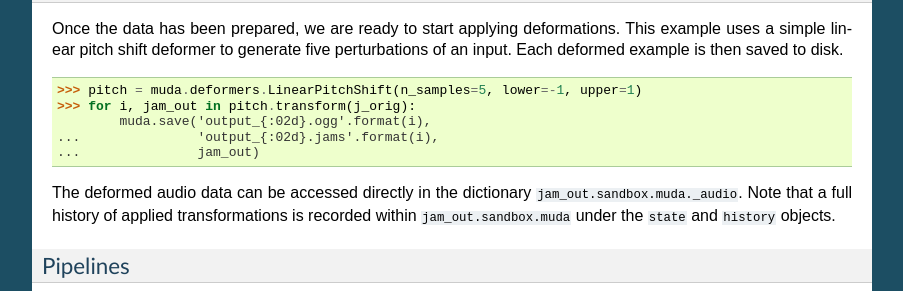
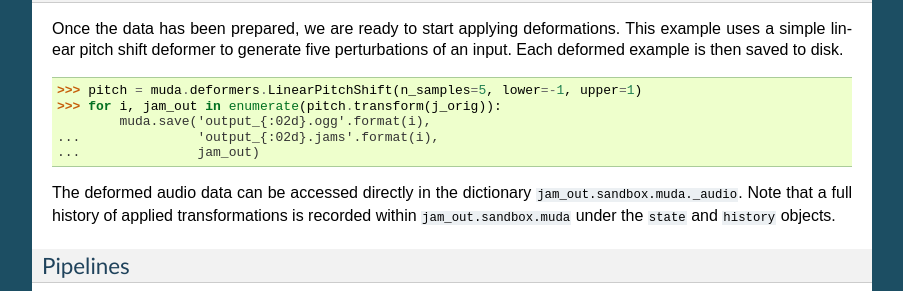
Before and after one commit to bmcfee/muda, a Sphinx documentation site: the page built from docs/index.rst, in a window 1280 px wide and 900 px high, scrolled down 891 px. Shown: the part 161-452 px from the top of the window, without its empty margins (198-1101 px from the left). Built offline with Sphinx 7.4.7, drawn with Linux system fonts in a browser that asks for light colours.

Commit message:
Fixed a tiny error in documentation.

```diff
--- a/docs/index.rst
+++ b/docs/index.rst
@@ -67,7 +67,7 @@ an input.  Each deformed example is then saved to disk.
 .. code-block:: python
 
     >>> pitch = muda.deformers.LinearPitchShift(n_samples=5, lower=-1, upper=1)
-    >>> for i, jam_out in pitch.transform(j_orig):
+    >>> for i, jam_out in enumerate(pitch.transform(j_orig)):
             muda.save('output_{:02d}.ogg'.format(i),
     ...               'output_{:02d}.jams'.format(i),
     ...               jam_out)
```
